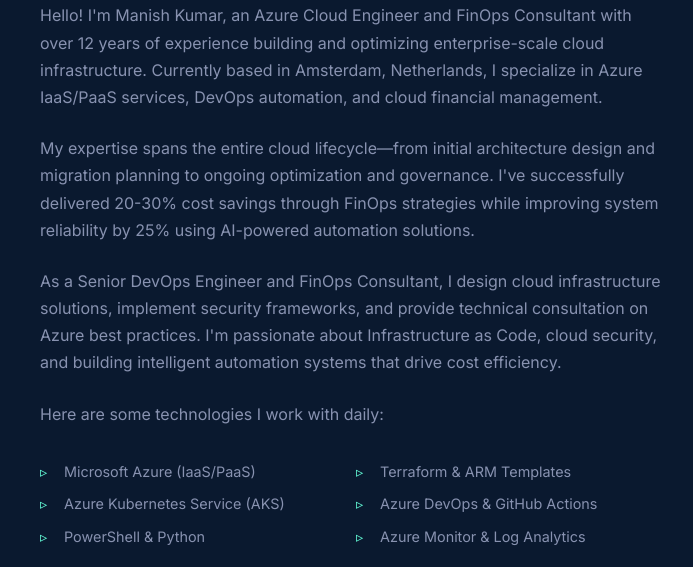
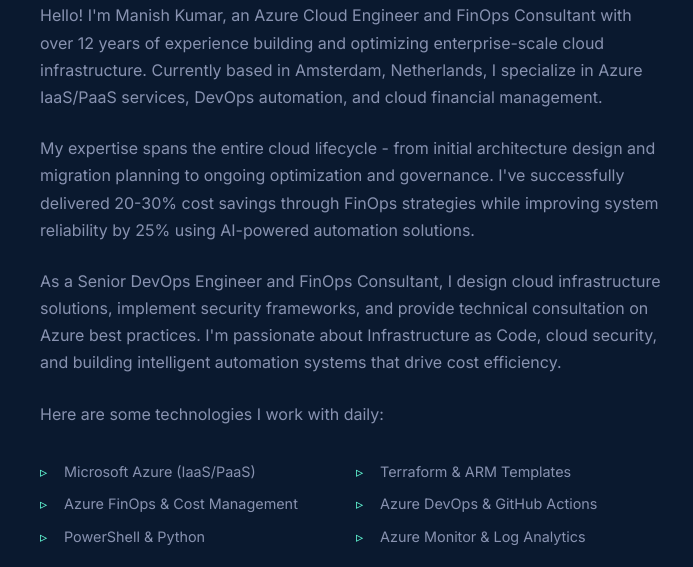
Before and after one commit to kumammanish/kumam.github.io, a plain HTML site: page index.html in a window 1280 px wide. Shown: the part 1000-1567 px from the top of the page, 48-741 px from the left. Drawn offline with Linux system fonts and the light colour scheme.

Commit message:
Updated PortFolio

```diff
--- a/index.html
+++ b/index.html
@@ -771,7 +771,7 @@
                     and cloud financial management.
                 </p>
                 <p>
-                    My expertise spans the entire cloud lifecycle—from initial architecture design and
+                    My expertise spans the entire cloud lifecycle - from initial architecture design and
                     migration planning to ongoing optimization and governance. I've successfully delivered
                     20-30% cost savings through FinOps strategies while improving system reliability by 25%
                     using AI-powered automation solutions.
@@ -786,7 +786,7 @@
                 <ul class="tech-stack">
                     <li>Microsoft Azure (IaaS/PaaS)</li>
                     <li>Terraform & ARM Templates</li>
-                    <li>Azure Kubernetes Service (AKS)</li>
+                    <li>Azure FinOps & Cost Management</li>
                     <li>Azure DevOps & GitHub Actions</li>
                     <li>PowerShell & Python</li>
                     <li>Azure Monitor & Log Analytics</li>
```
